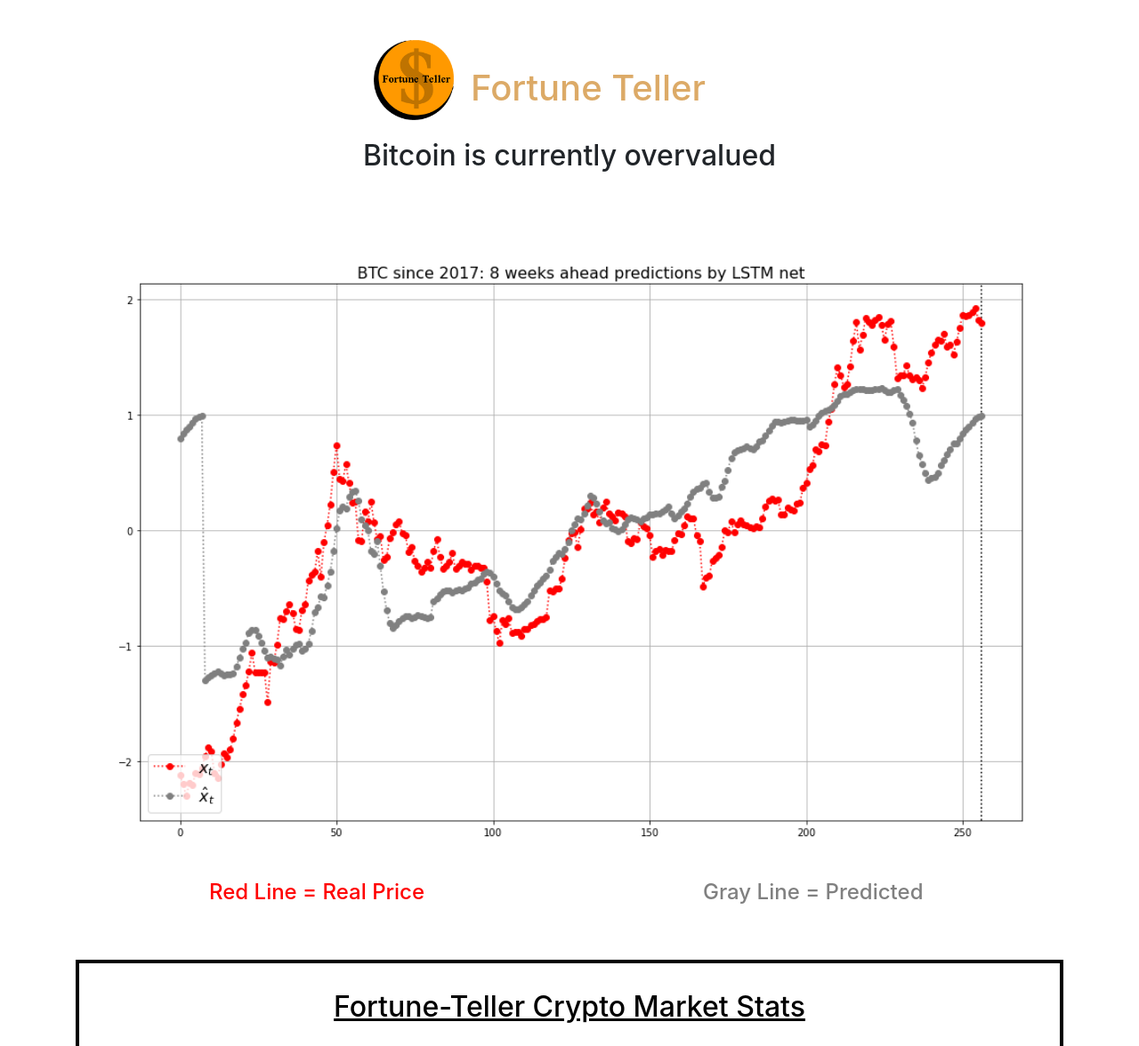
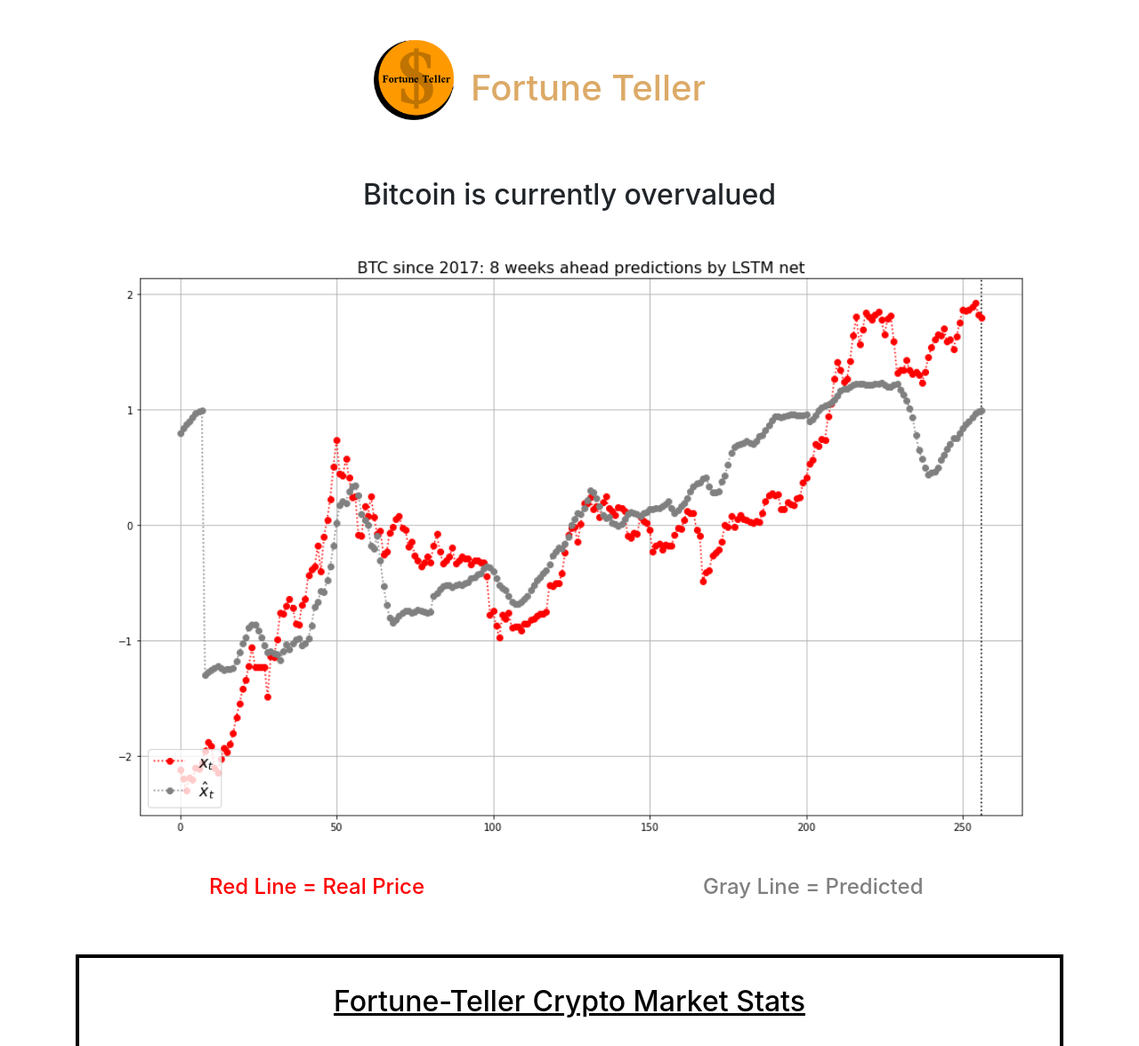
Before and after one commit to gabemansur/vuca-nators, a Django app: template fortuneteller/app/templates/app/index.html in a window 1280 px wide. Shown: the part 96-1272 px from the top of the page at 89% size. Run offline with Django 3.2, Linux system fonts and the light colour scheme; the template is opened without the code that fills it, so the values that code supplies are empty; parts of the project's set-up code (start-up, migrations or seed data) failed here and were passed over; some libraries are stand-ins or nearby versions.

Commit message:
Update homepage.css

```diff
--- a/fortuneteller/app/static/app/homepage.css
+++ b/fortuneteller/app/static/app/homepage.css
@@ -14,6 +14,9 @@
 
 h2{
     text-align: center;
+     margin-top: 50px;
+    padding-top:200px;
+    margin-bottom:0px;
 }
 
 .img{
@@ -48,7 +51,7 @@ body{
 
 .image2{
     width: 100%;
-    margin-top: 50px;
+    margin-top: 0px;
     padding: 40px;
 
 }
```
